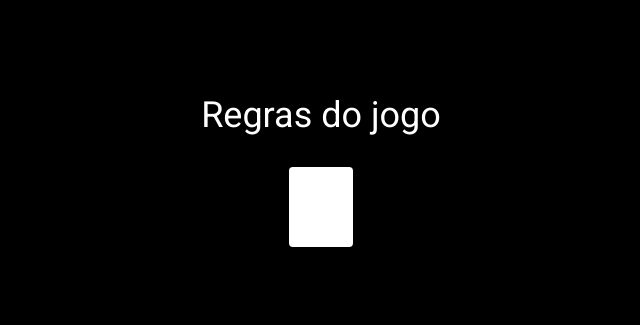
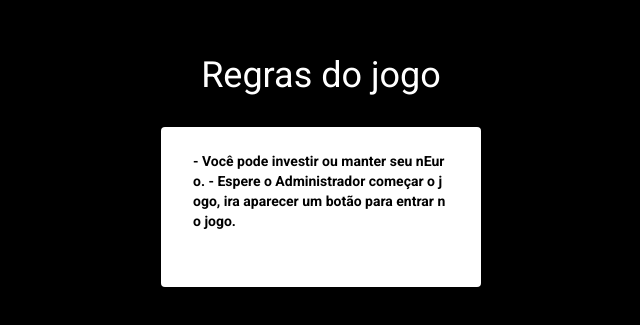
Before and after one commit to GHzOliveira/jogo-neurocooperacao, a React (Vite) app: page /sala-espera/1 in a window 1280 px wide. Shown: the part 221-546 px from the top of the page, without its empty margins (319-959 px from the left). Built offline with nearby package versions, Linux system fonts and the light colour scheme; no server answers.

Commit message:
feat: adicionando regra

```diff
--- a/src/pages/game/SalaEspera.tsx
+++ b/src/pages/game/SalaEspera.tsx
@@ -67,6 +67,9 @@ export function SalaEspera() {
             <div className="mb-4 flex max-w-80 flex-col rounded bg-white px-8 pb-8 pt-6 shadow-md">
                 <div className="mb-4">
                     <p className="text-grey-darker overflow-wrap mb-2 flex flex-col whitespace-pre-wrap break-all text-sm font-bold">
+                        - Você pode investir ou manter seu nEuro. - Espere o
+                        Administrador começar o jogo, ira aparecer um botão para
+                        entrar no jogo.
                         {gameRule}
                     </p>
                 </div>
```
